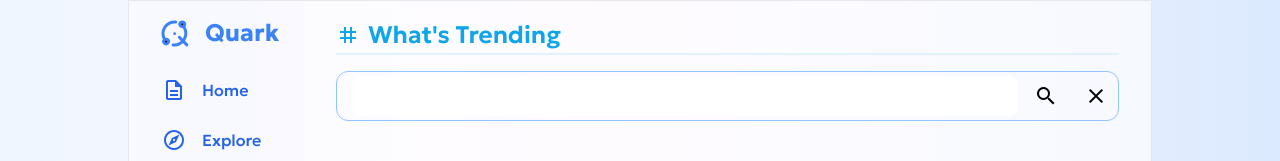
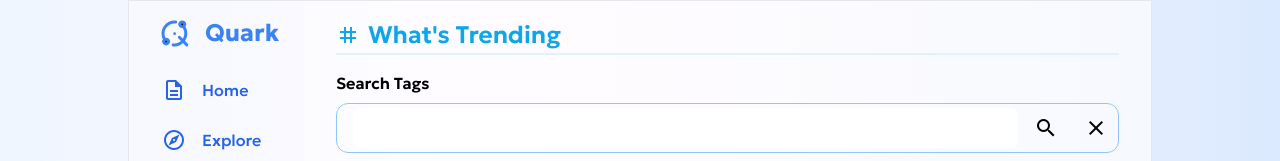
Before and after one commit to kaye360/firebase-twitter-clone, a React (Vite) app: page /trending in a window 1280 px wide. Shown: the top 161 px of the page. Built offline with nearby package versions, Linux system fonts and the light colour scheme; no server answers; the database is empty.

Commit message:
Improve SearchBar UI

```diff
--- a/src/components/Layout/SearchBar.tsx
+++ b/src/components/Layout/SearchBar.tsx
@@ -1,5 +1,5 @@
 import { useNavigate } from "react-router-dom";
-import { Dispatch, SetStateAction, SyntheticEvent, useEffect, useState } from "react";
+import { Dispatch, SetStateAction, useEffect, useState } from "react";
 import Icon from "./Icon";
 import Button from "./Button";
 import ValidatedForm from "../ValidatedForm/components/ValidatedForm";
@@ -13,7 +13,7 @@ export function SearchBar({ defaultSearchPhrase = '' }) {
 
     const [searchPhrase, setSearchPhrase] = useState<string>(defaultSearchPhrase);
 
-    const { handleSearch  } = useSearchBar({defaultSearchPhrase, searchPhrase, setSearchPhrase})
+    const { handleSearch } = useSearchBar({defaultSearchPhrase, searchPhrase, setSearchPhrase})
 
     return (
         <ValidatedForm
@@ -21,6 +21,8 @@ export function SearchBar({ defaultSearchPhrase = '' }) {
             config={{successMessage : ''}}
             rules={{}}
         >
+
+            <h2 className="mt-4 mb-2">Search Tags</h2>
 
             <div className="grid grid-cols-[1fr_50px_50px] items-center pl-4 rounded-xl border border-blue-300">
 
@@ -70,7 +72,7 @@ function useSearchBar({defaultSearchPhrase = '', searchPhrase, setSearchPhrase}
     const navigate = useNavigate();
 
 
-    function handleSearch(e: SyntheticEvent) {
+    function handleSearch() {
             navigate(`/tag/${searchPhrase}`);
     }
 
```
Lines whose indentation alone changed are shown as unchanged.
